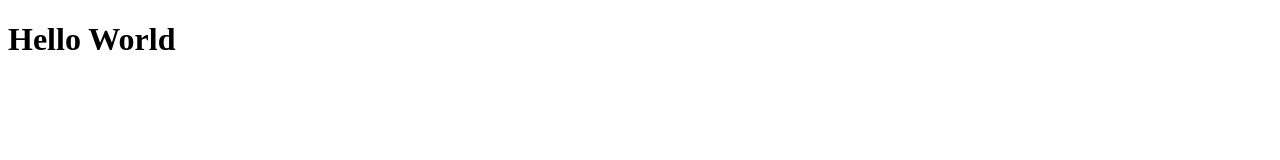
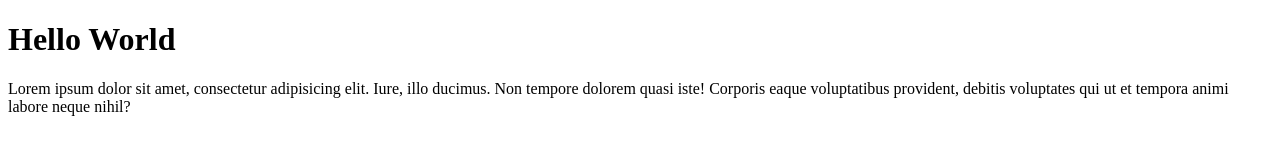
Before and after one commit to brunogoncalvesferreira/github-teste, a plain HTML site: page index.html in a window 1280 px wide. Drawn offline with Linux system fonts and the light colour scheme.

Commit message:
feat: adicionei um texto novo

```diff
--- a/index.html
+++ b/index.html
@@ -7,5 +7,10 @@
   </head>
   <body>
     <h1>Hello World</h1>
+    <p>
+      Lorem ipsum dolor sit amet, consectetur adipisicing elit. Iure, illo
+      ducimus. Non tempore dolorem quasi iste! Corporis eaque voluptatibus
+      provident, debitis voluptates qui ut et tempora animi labore neque nihil?
+    </p>
   </body>
 </html>
```
